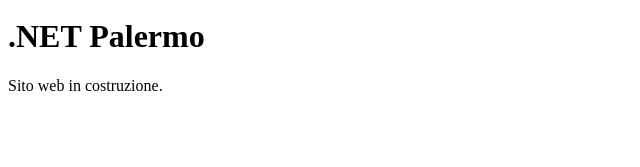
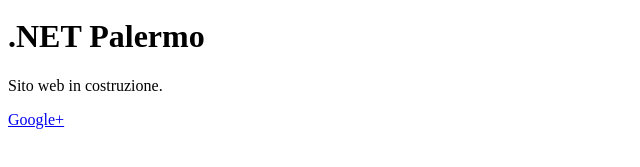
Before and after one commit to dotnetpalermo/dotnetpalermo.github.io, a plain HTML site: page index.html in a window 1280 px wide. Shown: the part 345-512 px from the top of the page, without its empty margins (0-640 px from the left). Drawn offline with Linux system fonts and the light colour scheme.

Commit message:
google plus verification tag

```diff
--- a/index.html
+++ b/index.html
@@ -6,5 +6,6 @@
 	<img src="images/dnpalogo.png">
 	<h1>.NET Palermo</h1>
 	<p>Sito web in costruzione.</p>
+	<a href="https://plus.google.com/100388975955456912740" rel="publisher">Google+</a>
 </body>
 </html>
```
